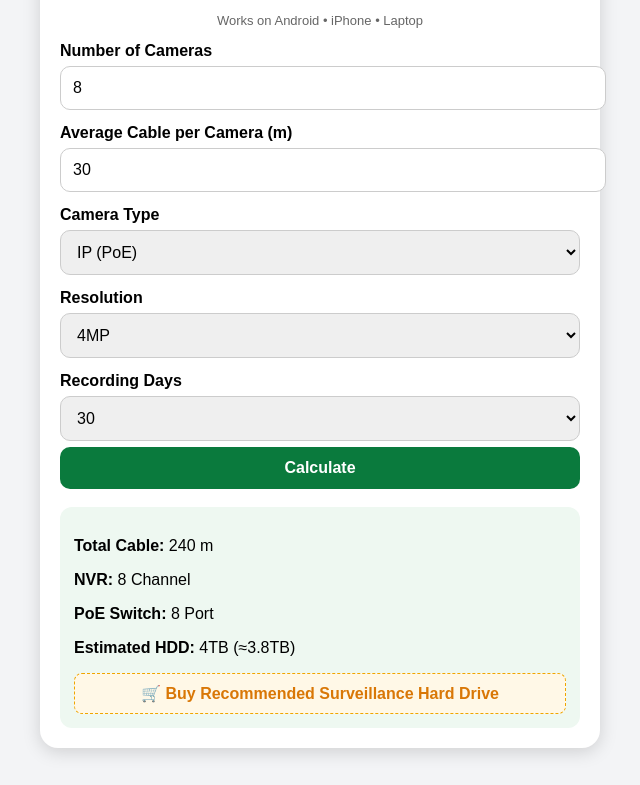
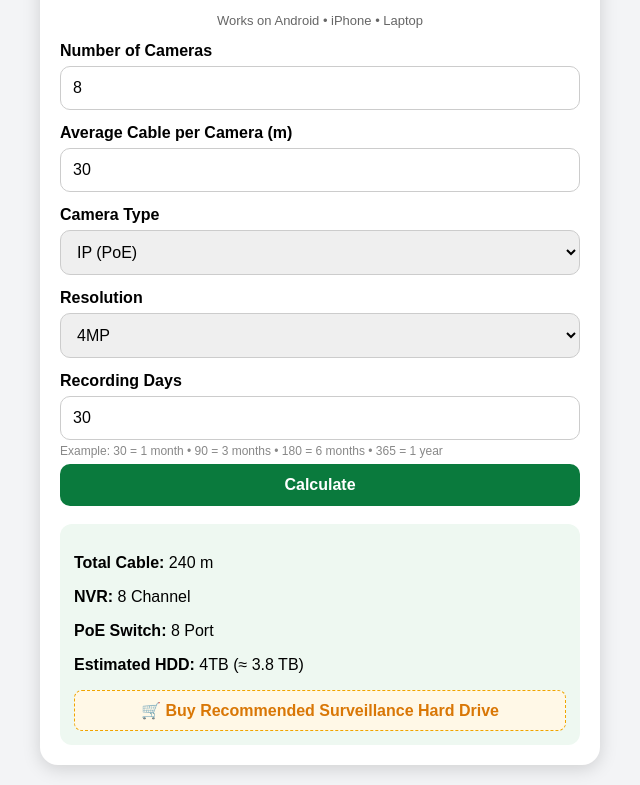
Before and after one commit to arifc5560-jpg/cctv-calculator, a plain HTML site: page index.html in a window 1280 px wide. Both pictures are taken after a click on the button "Calculate". Shown: the part 87-872 px from the top of the page, without its empty margins (320-960 px from the left). Drawn offline with Linux system fonts and the light colour scheme.

Commit message:
Update index.html

```diff
--- a/index.html
+++ b/index.html
@@ -10,12 +10,14 @@
         .wrap{max-width:520px;margin:auto;background:#fff;padding:20px;border-radius:18px;box-shadow:0 4px 18px rgba(0,0,0,.15)}
         h1{text-align:center;font-size:24px}
         label{display:block;margin-top:14px;font-weight:bold}
-        input,select,button{width:100%;padding:12px;margin-top:6px;border-radius:10px;border:1px solid #ccc;font-size:16px}
+        input,select,button{width:100%;padding:12px;margin-top:6px;border-radius:10px;border:1px solid #ccc;font-size:16px;box-sizing:border-box}
         button{background:#0a7a3d;color:#fff;border:none;font-weight:bold;cursor:pointer}
+        button:hover{background:#086b34}
         .result{display:none;background:#eef8f1;padding:14px;border-radius:12px;margin-top:18px}
         .small{color:#666;font-size:13px;text-align:center}
         .affiliate-box{margin-top:15px;padding:10px;background:#fff8e7;border:1px dashed #f0a500;border-radius:8px;text-align:center}
         .affiliate-box a{color:#d97706;font-weight:bold;text-decoration:none}
+        .hint{font-size:12px;color:#888;margin-top:4px}
     </style>
 </head>
 <body>
@@ -24,19 +26,27 @@
     <p class="small">Works on Android • iPhone • Laptop</p>
 
     <label>Number of Cameras</label>
-    <input id="cams" type="number" value="8">
+    <input id="cams" type="number" value="8" min="1">
 
     <label>Average Cable per Camera (m)</label>
-    <input id="cable" type="number" value="30">
+    <input id="cable" type="number" value="30" min="1">
 
     <label>Camera Type</label>
-    <select id="type"><option>IP (PoE)</option><option>Analog</option></select>
+    <select id="type">
+        <option>IP (PoE)</option>
+        <option>Analog</option>
+    </select>
 
     <label>Resolution</label>
-    <select id="res"><option value="2">2MP</option><option value="4" selected>4MP</option><option value="8">8MP</option></select>
+    <select id="res">
+        <option value="2">2MP</option>
+        <option value="4" selected>4MP</option>
+        <option value="8">8MP</option>
+    </select>
 
     <label>Recording Days</label>
-    <select id="days"><option>7</option><option>15</option><option selected>30</option></select>
+    <input id="days" type="number" value="30" min="1" placeholder="e.g. 30, 90, 180, 365">
+    <div class="hint">Example: 30 = 1 month • 90 = 3 months • 180 = 6 months • 365 = 1 year</div>
 
     <button onclick="calc()">Calculate</button>
 
@@ -54,26 +64,49 @@
 
 <script>
 function calc(){
-    let cams=+camsEl.value,cable=+cableEl.value,res=+resEl.value,days=+daysEl.value;
-    let total=cams*cable;
-    let nvr=cams<=4?4:cams<=8?8:cams<=16?16:cams<=32?32:64;
-    let poe=typeEl.value.startsWith("IP")?nvr+" Port":"Not Required";
-    let gb={2:8,4:16,8:32}[res]*cams*days; let tb=gb/1024;
-    let h=tb<=1?"1TB":tb<=2?"2TB":tb<=4?"4TB":tb<=8?"8TB":"16TB+";
+    let cams = +document.getElementById("cams").value;
+    let cable = +document.getElementById("cable").value;
+    let res = +document.getElementById("res").value;
+    let days = +document.getElementById("days").value;
+    let type = document.getElementById("type").value;
 
-    tc.textContent=total;
-    nvrEl.textContent=nvr;
-    poeEl.textContent=poe;
-    hdd.textContent=h+" (≈"+tb.toFixed(1)+"TB)";
-    out.style.display="block";
+    if(cams < 1 || cable < 1 || days < 1){
+        alert("Please enter valid numbers (minimum 1)");
+        return;
+    }
+
+    let total = cams * cable;
+
+    // NVR size
+    let nvr = cams <= 4 ? 4 : cams <= 8 ? 8 : cams <= 16 ? 16 : cams <= 32 ? 32 : 64;
+
+    // PoE Switch
+    let poe = type.startsWith("IP") ? nvr + " Port" : "Not Required";
+
+    // Storage calculation (GB per day per camera)
+    let gbPerDay = {2:8, 4:16, 8:32}[res];
+    let totalGB = gbPerDay * cams * days;
+    let tb = totalGB / 1024;
+
+    // Better HDD recommendation
+    let h;
+    if(tb <= 1) h = "1TB";
+    else if(tb <= 2) h = "2TB";
+    else if(tb <= 4) h = "4TB";
+    else if(tb <= 6) h = "6TB";
+    else if(tb <= 8) h = "8TB";
+    else if(tb <= 10) h = "10TB";
+    else if(tb <= 12) h = "12TB";
+    else if(tb <= 16) h = "16TB";
+    else if(tb <= 20) h = "20TB";
+    else h = "20TB+ (Multiple HDDs recommended)";
+
+    document.getElementById("tc").textContent = total;
+    document.getElementById("nvr").textContent = nvr;
+    document.getElementById("poe").textContent = poe;
+    document.getElementById("hdd").textContent = h + " (≈ " + tb.toFixed(1) + " TB)";
+    document.getElementById("out").style.display = "block";
 }
-const camsEl=document.getElementById("cams"),
-      cableEl=document.getElementById("cable"),
-      resEl=document.getElementById("res"),
-      daysEl=document.getElementById("days"),
-      typeEl=document.getElementById("type"),
-      nvrEl=document.getElementById("nvr"),
-      poeEl=document.getElementById("poe");
 </script>
 </body>
 </html>
```
